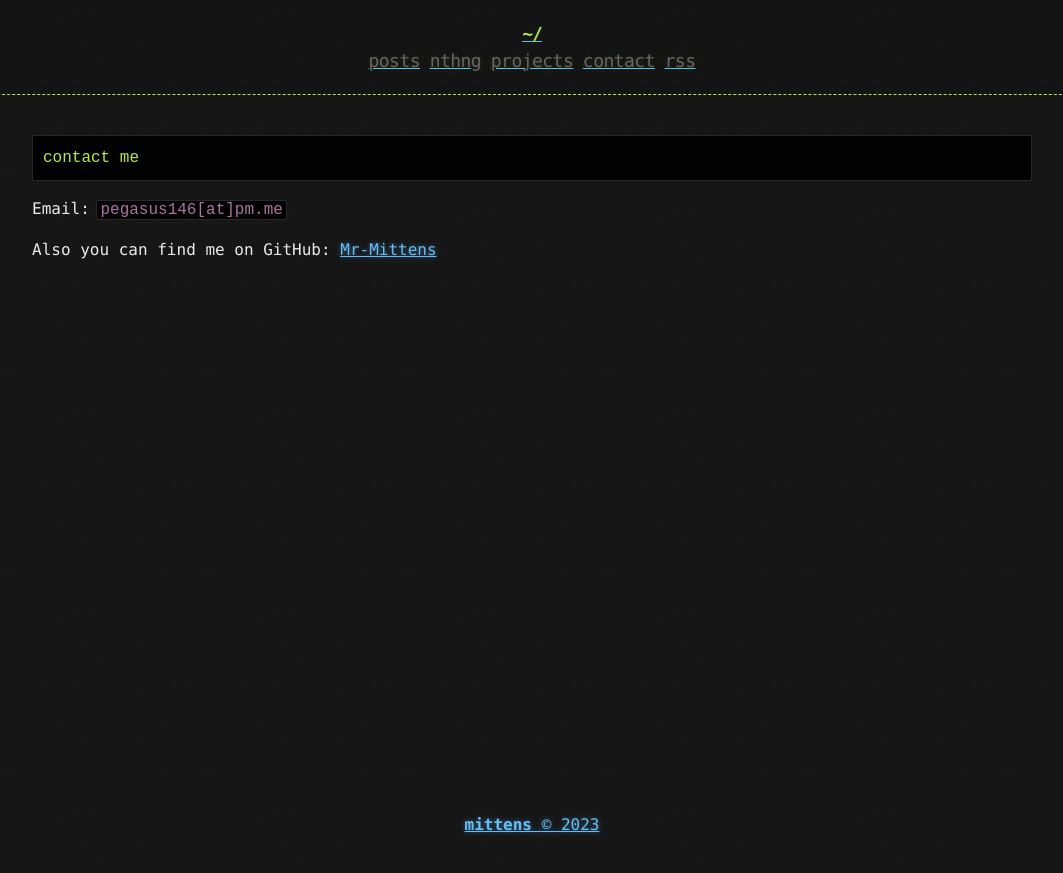
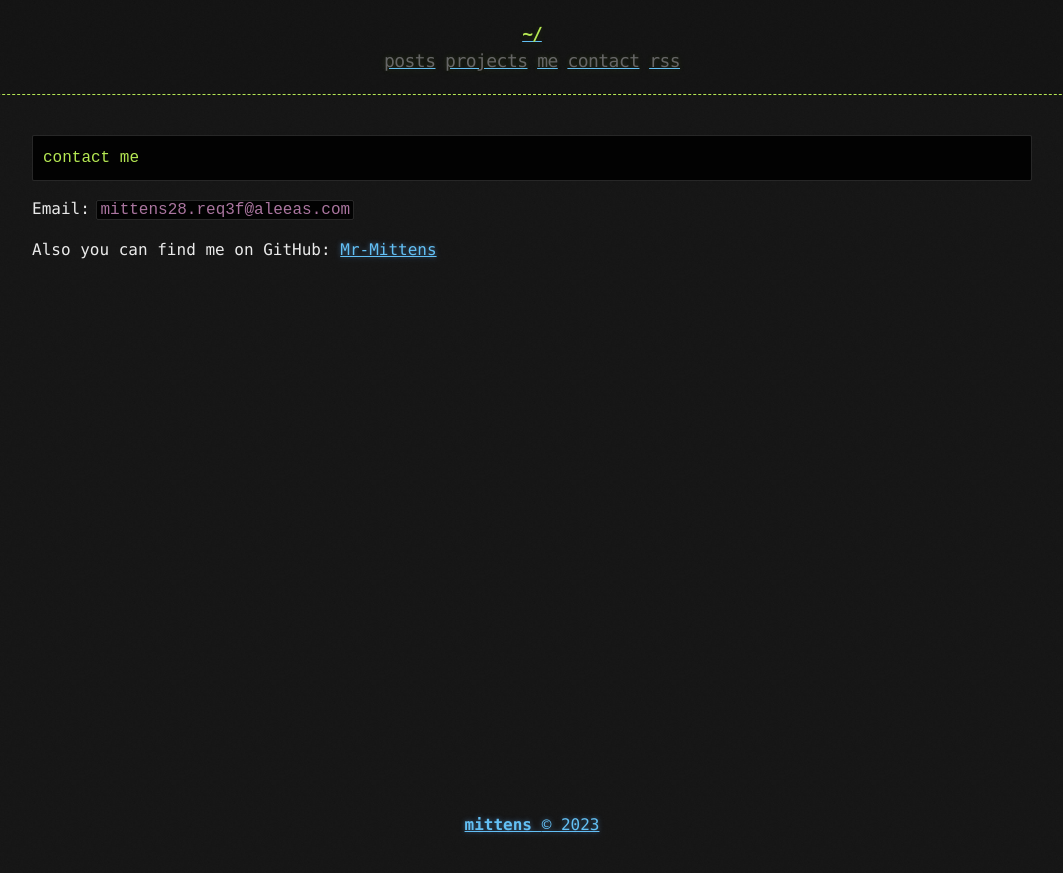
Before and after one commit to zoulx32/mr-mittens.oldweb, a Jekyll site: the page built from contact.md, in a window 1280 px wide. Shown: the top 873 px of the page, without its empty margins (108-1171 px from the left). Built offline with Jekyll 4.4.1, drawn with Linux system fonts in a browser that asks for light colours.

````diff
--- a/_config.yml
+++ b/_config.yml
@@ -1,5 +1,5 @@
 title: Asteroidex
-description: "Privacy | Freedom"
+description: "personal website of Mr-mittens"
 author:
   name: "mittens"
   email: ""
--- a/_includes/links.html
+++ b/_includes/links.html
@@ -1,5 +1,5 @@
 <a href="{{ "/posts" | prepend: site.baseurl | replace: '//', '/' }}"><h2 class="header-link">posts</h2></a>
-<a href="{{ "/nthng" | prepend: site.baseurl | replace: '//', '/' }}"><h2 class="header-link">nthng</h2></a>
 <a href="{{ "/projects" | prepend: site.baseurl | replace: '//', '/' }}"><h2 class="header-link">projects</h2></a>
+<a href="{{ "/me" | prepend: site.baseurl | replace: '//', '/' }}"><h2 class="header-link">me</h2></a>
 <a href="{{ "/contact" | prepend: site.baseurl | replace: '//', '/' }}"><h2 class="header-link">contact</h2></a>
 <a href="{{ "/atom.xml" | prepend: site.baseurl | replace: '//', '/' }}"><h2 class="header-link">rss</h2></a>
--- a/contact.md
+++ b/contact.md
@@ -7,7 +7,7 @@ title: contact | mittens
 contact me
 ```
 
-Email:  `pegasus146[at]pm.me`
+Email:  `mittens28.req3f@aleeas.com`
 
 
 Also you can find me on GitHub: [Mr-Mittens](https://github.com/Mr-Mittens)
````
Also changed, not shown: me.md (renamed from nthng.md, +1 -1 lines).
